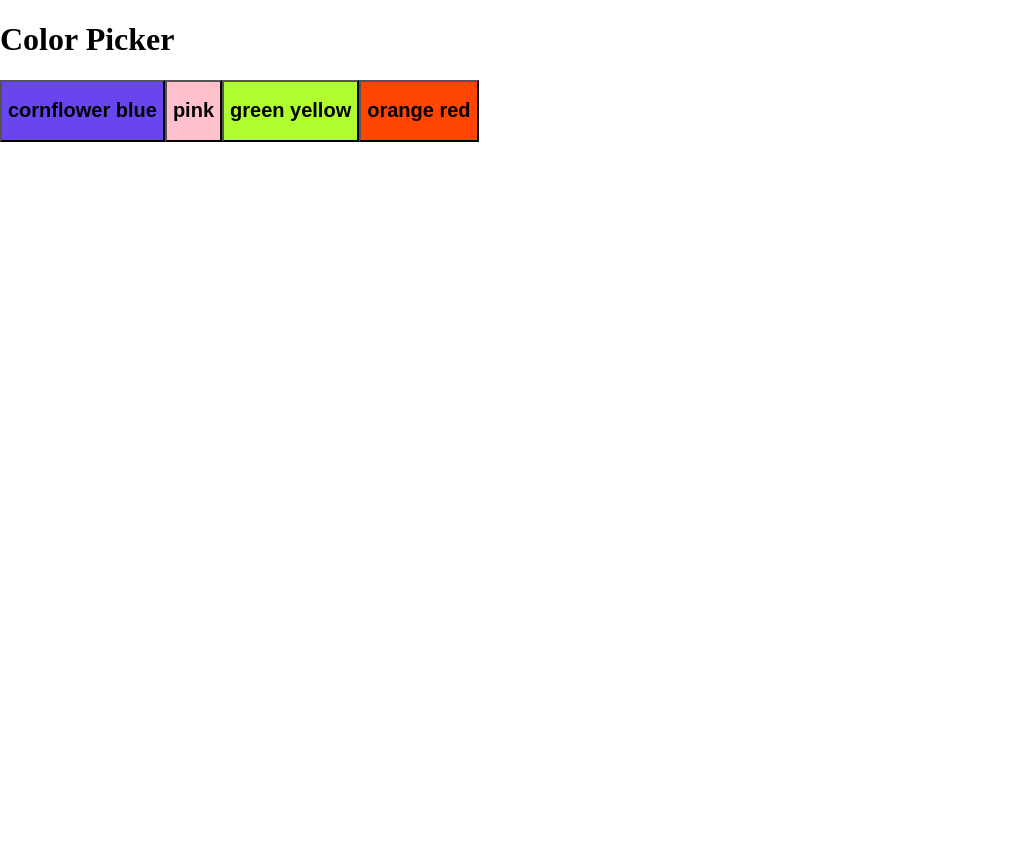
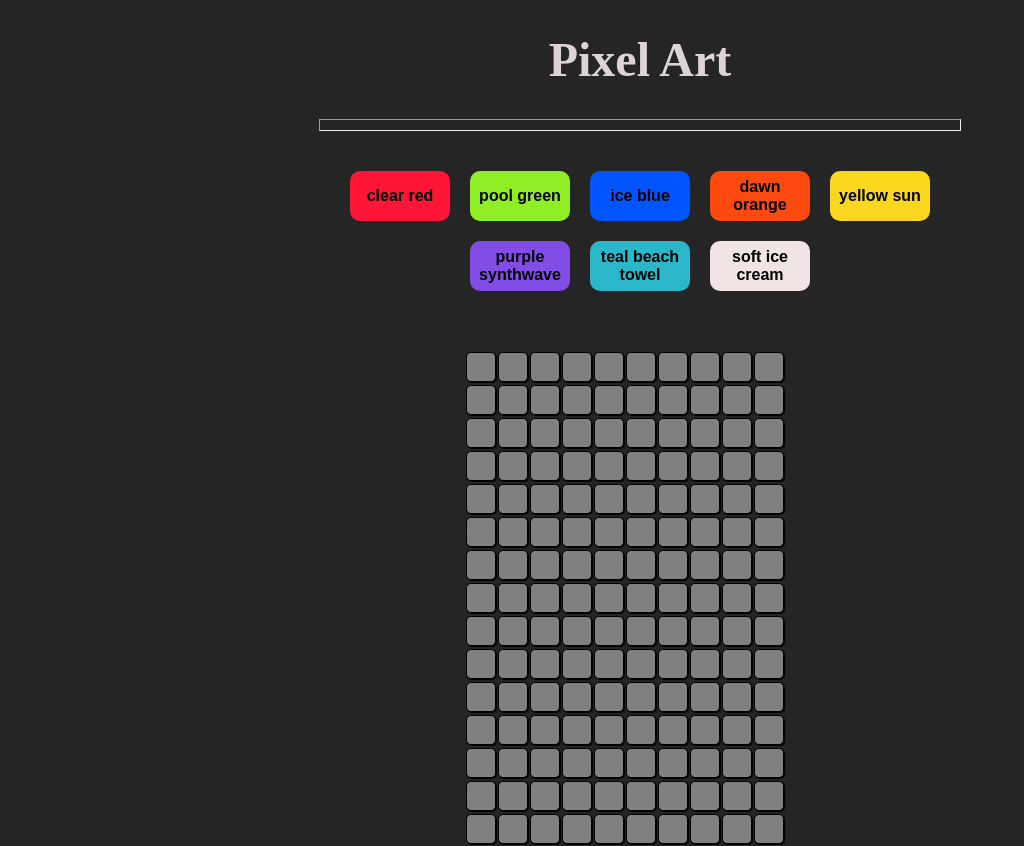
Before and after one commit to piagja/simple-react-challenges, a React (Vite) app in the folder challenges/: page / in a window 1280 px wide. Shown: the whole page, without its empty margins (0-1024 px from the left). Before the commit the page ends 821 px from the top, so only its background shows below. Built offline with nearby package versions, Linux system fonts and the light colour scheme; the HTML template or start-up script is replaced by a standard one.

Commit message:
feat: pixel art, clear

```diff
--- a/challenges/src/App.tsx
+++ b/challenges/src/App.tsx
@@ -1,12 +1,12 @@
 import React from 'react'
 
 import './app.css'
-import ColorPicker from './desafios/07-color_picker/ColorPicker'
+import PixelArt from './desafios/08-pixel_art/PixelArt'
 
 const App = () => {
   return (
     <>
-      <ColorPicker />
+      <PixelArt />
     </>
   )
 }
--- a/challenges/src/app.css
+++ b/challenges/src/app.css
@@ -5,6 +5,6 @@ html, body {
 }
 
 body {
-  height: 100vh;
-  width: 100vw;
+  height: 100%;
+  width: 100%;
 }
--- /dev/null
+++ b/challenges/src/desafios/08-pixel_art/ColorsPallet.tsx
@@ -0,0 +1,27 @@
+import React, { useContext } from 'react'
+import { GlobalContext } from './PixelArt-context'
+import './styles.css'
+import { drawColorBox } from './colors'
+
+const ColorsPallet = () => {
+  const { setColor } = useContext(GlobalContext) as any
+
+  return (
+    <>
+      <div className='pallet-main_square'>
+        {drawColorBox.map(({ name, hex }) => (
+          <button
+            className='pallet-color_square'
+            style={{ backgroundColor: hex }}
+            key={hex}
+            onClick={() => setColor(hex)}
+          >
+            {name}
+          </button>
+        ))}
+      </div>
+    </>
+  )
+}
+
+export default ColorsPallet
--- /dev/null
+++ b/challenges/src/desafios/08-pixel_art/PixelArt-context.tsx
@@ -0,0 +1,13 @@
+import React from 'react'
+
+export const GlobalContext = React.createContext()
+
+export const GlobalStorage = ({ children }) => {
+  const [color, setColor] = React.useState('grey')
+
+  return (
+    <GlobalContext.Provider value={{ color: color, setColor: setColor }}>
+      {children}
+    </GlobalContext.Provider>
+  )
+}
--- /dev/null
+++ b/challenges/src/desafios/08-pixel_art/PixelArt.tsx
@@ -0,0 +1,24 @@
+import React from 'react'
+import ColorsPallet from './ColorsPallet'
+import Pixels from './Pixels'
+
+import './styles.css'
+import { GlobalStorage } from './PixelArt-context'
+
+const PixelArt = () => {
+  return (
+    <GlobalStorage>
+      <h1 style={{ textAlign: 'center' }}>Pixel Art</h1>
+      <hr />
+      <header className='pallet-header'>
+        <ColorsPallet />
+      </header>
+
+      <main className='squares-main'>
+        <Pixels />
+      </main>
+    </GlobalStorage>
+  )
+}
+
+export default PixelArt
--- /dev/null
+++ b/challenges/src/desafios/08-pixel_art/Pixels.tsx
@@ -0,0 +1,37 @@
+import React, { useContext } from 'react'
+
+import './styles.css'
+import { GlobalContext } from './PixelArt-context'
+
+const Pixel = () => {
+  const { color } = useContext(GlobalContext) as any
+  const [pixelColor, setPixelColor] = React.useState('grey')
+
+  return (
+    <button
+      onClick={() => setPixelColor(color)}
+      style={{ backgroundColor: pixelColor }}
+      className='squares-to-draw'
+    ></button>
+  )
+}
+
+const Pixels = () => {
+  const pixels = [] as any
+
+  const generatePixelsGrid = () => {
+    for (let i = 0; i < 150; i++) {
+      pixels.push(<Pixel key={i} />)
+    }
+  }
+
+  React.useMemo(generatePixelsGrid, [])
+
+  return (
+    <div>
+      <div className='main__squares-to-draw'>{pixels}</div>
+    </div>
+  )
+}
+
+export default Pixels
--- /dev/null
+++ b/challenges/src/desafios/08-pixel_art/colors.ts
@@ -0,0 +1,34 @@
+export const drawColorBox = [
+  {
+    name: 'clear red',
+    hex: '#FF1535'
+  },
+  {
+    name: 'pool green',
+    hex: '#90EE25'
+  },
+  {
+    name: 'ice blue',
+    hex: '#0055FF'
+  },
+  {
+    name: 'dawn orange',
+    hex: '#FE490F'
+  },
+  {
+    name: 'yellow sun',
+    hex: '#F9D71C'
+  },
+  {
+    name: 'purple synthwave',
+    hex: '#824de6'
+  },
+  {
+    name: 'teal beach towel',
+    hex: '#2AB7CA'
+  },
+  {
+    name: 'soft ice cream',
+    hex: '#f0e4e4'
+  }
+]
--- /dev/null
+++ b/challenges/src/desafios/08-pixel_art/styles.css
@@ -0,0 +1,73 @@
+body {
+  background-color: #252525;
+}
+
+h1 {
+  color: rgb(223, 212, 212);
+  font-size: 3rem;
+}
+
+hr {
+  width: 50%;
+  margin: 30px auto;
+  height: 10px;
+}
+
+.pallet-header {
+  display: flex;
+  justify-content: center;
+  align-items: center;
+  flex-direction: column;
+}
+
+.squares-main {
+  max-width: 100%;
+  display: flex;
+  justify-content: center;
+  margin-top: 50px;
+}
+
+/* bloco que ficam as cores */
+.pallet-main_square {
+  display: flex;
+  justify-content: center;
+  flex-wrap: wrap;
+  width: 50%;
+  max-width: 100%;
+}
+
+/* são os botões de cores pra escolher e pintar os cinzas */
+.pallet-color_square {
+  height: 50px;
+  margin: 10px 10px;
+  width: 100px;
+  font-size: 1rem;
+  font-weight: bold;
+  border: none;
+  border-radius: 10px;
+}
+
+.pallet-color_square:hover {
+  box-shadow: 3px 3px 1px rgba(250, 250, 250, 0.75);
+  transition: all 0.25s ease;
+}
+
+/* é a area que ta os blocos cinzas */
+.main__squares-to-draw {
+  width: 350px;
+}
+
+/* os blocos cinzas */
+.squares-to-draw {
+  height: 30px;
+  width: 30px;
+  background-color: grey;
+  border: 1px solid black;
+  border-radius: 5px;
+  box-shadow: 1px 1px 1px black;
+  margin: 1px;
+}
+
+.squares-to-draw:hover {
+  box-shadow: inset 1px 1px 3px rgba(250, 250, 250, 0.75);
+}
```
